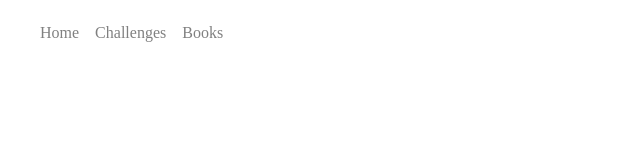
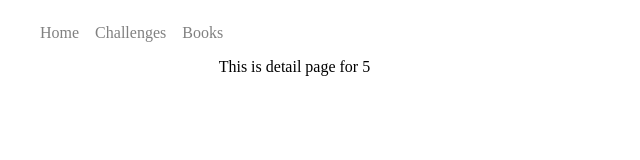
Before and after one commit to Adogeon/my-bookshelf, a React app in the folder views/: page /challenge/5 in a window 1280 px wide. Shown: the top 160 px of the page, without its empty margins (0-640 px from the left). Built offline with nearby package versions, Linux system fonts and the light colour scheme.

Commit message:
Added bookDetail and challengeDetail

```diff
--- a/views/src/components/Books/BookRow.jsx
+++ b/views/src/components/Books/BookRow.jsx
@@ -6,7 +6,7 @@ import styles from "./BookRow.css";
 
 const BookRow = (props) => {
   return (
-    <Link to={"/book/:bookId"} className={`${layout["col-2"]}`}>
+    <Link to={`/book/${props.bookId}`} className={`${layout["col-2"]}`}>
       <div className={` ${styles["book-card"]}`}>
         <span>
           <img className={`${styles[`book-img`]}`} src={props.img} />
--- a/views/src/layouts/RouterView.jsx
+++ b/views/src/layouts/RouterView.jsx
@@ -4,6 +4,8 @@ import { Switch, Route } from "react-router-dom";
 import HomePage from "../pages/HomePage";
 import BookPage from "../pages/BookPage";
 import ChallengePage from "../pages/ChallengePage";
+import ChallengeDetail from "../pages/ChallengeDetail";
+import BookDetail from "../pages/BookDetail";
 
 const RouterView = () => {
   return (
@@ -14,8 +16,14 @@ const RouterView = () => {
       <Route path="/books">
         <BookPage />
       </Route>
+      <Route path="/book/:bookId">
+        <BookDetail />
+      </Route>
       <Route path="/challenges">
         <ChallengePage />
+      </Route>
+      <Route path="/challenge/:challengeId">
+        <ChallengeDetail />
       </Route>
     </Switch>
   );
--- /dev/null
+++ b/views/src/pages/BookDetail.jsx
@@ -0,0 +1,10 @@
+import React from "react";
+import { useParams } from "react-router-dom";
+
+const BookDetail = (props) => {
+  const { bookId } = useParams("bookId");
+
+  return <div>This is detail page for {bookId}</div>;
+};
+
+export default BookDetail;
--- a/views/src/pages/BookPage.jsx
+++ b/views/src/pages/BookPage.jsx
@@ -25,7 +25,7 @@ const BookPage = () => {
   return (
     <div className={`${row.row}`}>
       {data.map((book) => (
-        <BookRow img={book.img} title={book.title} />
+        <BookRow img={book.img} title={book.title} bookId={book.id} />
       ))}
     </div>
   );
--- /dev/null
+++ b/views/src/pages/ChallengeDetail.jsx
@@ -0,0 +1,10 @@
+import React from "react";
+import { useParams } from "react-router-dom";
+
+const ChallengeDetail = (props) => {
+  const { challengeId } = useParams("challengeId");
+
+  return <div>This is detail page for {challengeId}</div>;
+};
+
+export default ChallengeDetail;
```
